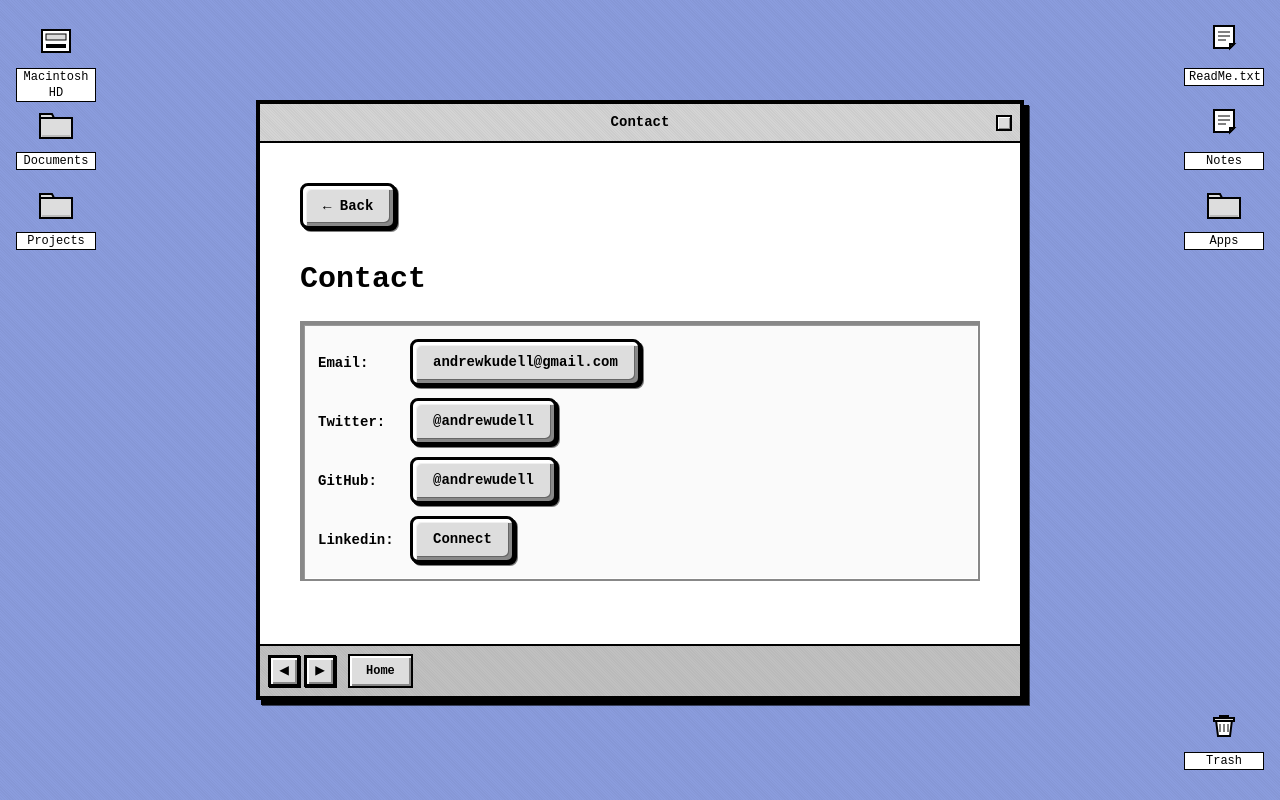
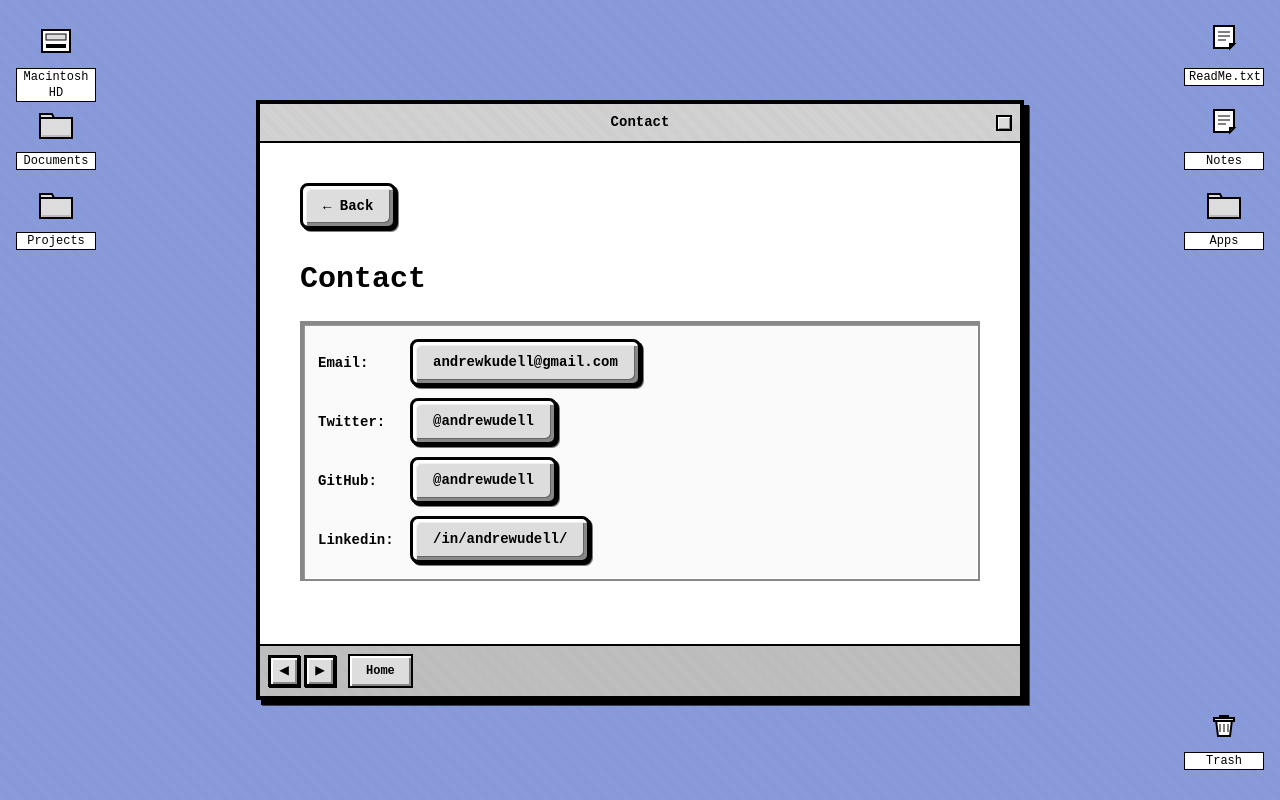
Before and after one commit to andrewudell/blog, a Next.js app: page /contact in a window 1280 px wide. Built offline with nearby package versions, Linux system fonts and the light colour scheme.

Commit message:
Update page.tsx
Updating linkedin copy

```diff
--- a/app/contact/page.tsx
+++ b/app/contact/page.tsx
@@ -40,7 +40,7 @@ export default function ContactPage() {
             <div className="flex items-center gap-3">
               <span className="font-bold text-sm w-20">Linkedin:</span>
               <HyperCardButton href="https://www.linkedin.com/in/andrewudell/">
-                Connect
+                /in/andrewudell/
               </HyperCardButton>
             </div>
           </div>
```
